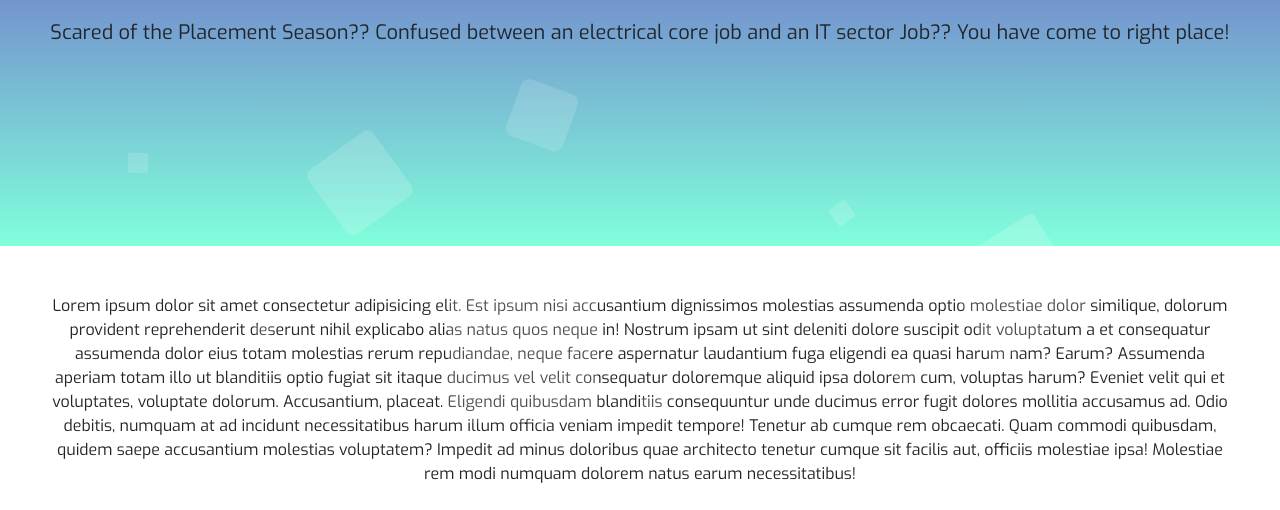
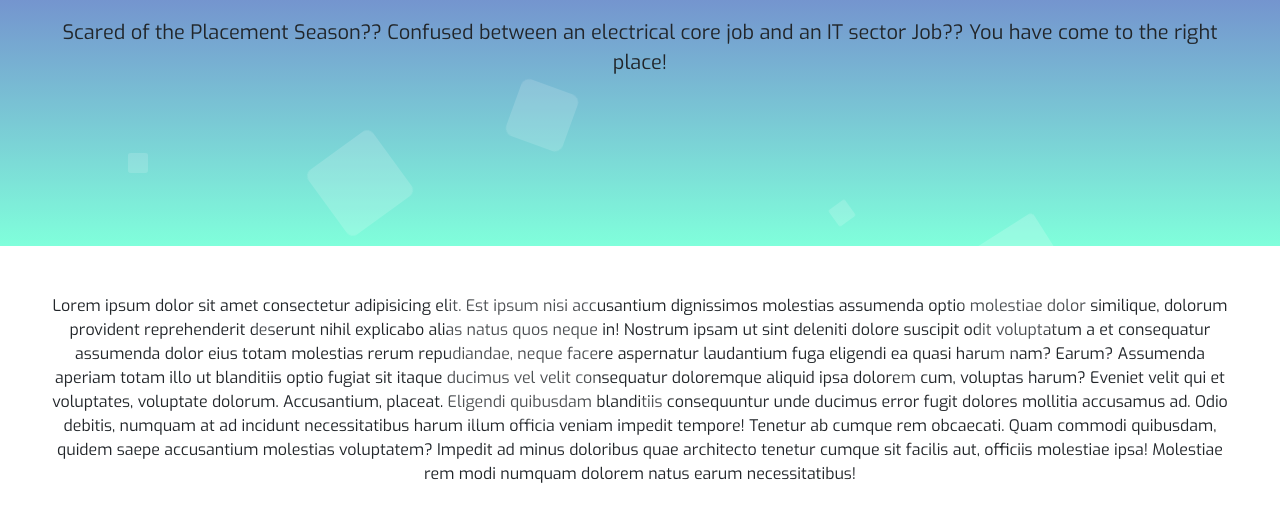
Before and after one commit to AlanTuring-07/EE_placement, a plain HTML site: page index.html in a window 1280 px wide. Shown: the part 290-800 px from the top of the page. Drawn offline with nearby package versions, Linux system fonts and the light colour scheme.

Commit message:
Update index.html

```diff
--- a/index.html
+++ b/index.html
@@ -28,7 +28,7 @@
         <h1 class="context_header">Placement Opportunity</h1>
         <blockquote class="blockquote">
             <p class="context_para">Scared of the Placement Season?? Confused between an electrical core job and an IT
-                sector Job?? You have come to right place!
+                sector Job?? You have come to the right place!
             </p>
         </blockquote>
     </div>
```
